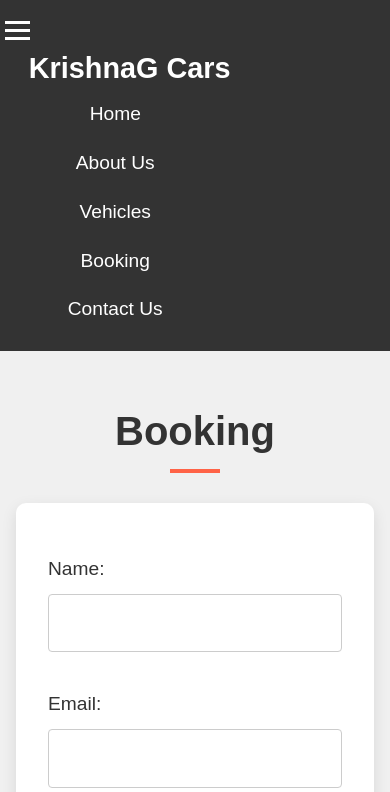
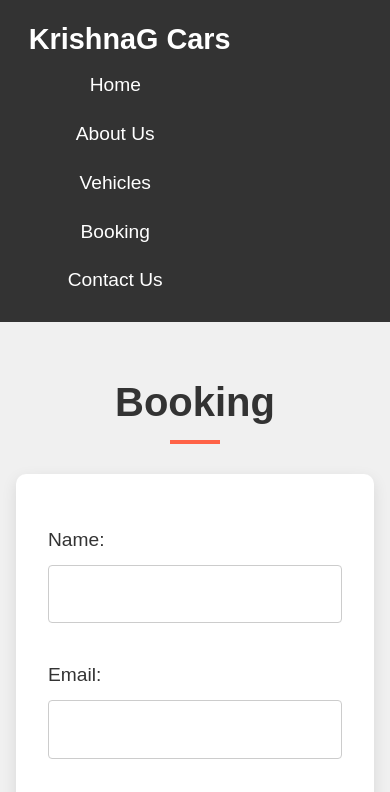
Before and after one commit to Krishna7905/Krishna07, a plain HTML site: page booking.html in a window 390 px wide. Shown: the top 792 px of the page. Drawn offline with Linux system fonts and the light colour scheme.

Commit message:
Update booking.html

```diff
--- a/booking.html
+++ b/booking.html
@@ -9,11 +9,7 @@
 <body>
     <header>
         <nav>
-             <div class="burger" onclick="toggleMenu()">
-                <div class="line1"></div>
-                <div class="line2"></div>
-                <div class="line3"></div>
-            </div>
+
             <div class="logo">KrishnaG Cars</div>
             <ul class="navbar">
                 <li><a href="index.html">Home</a></li>
```
